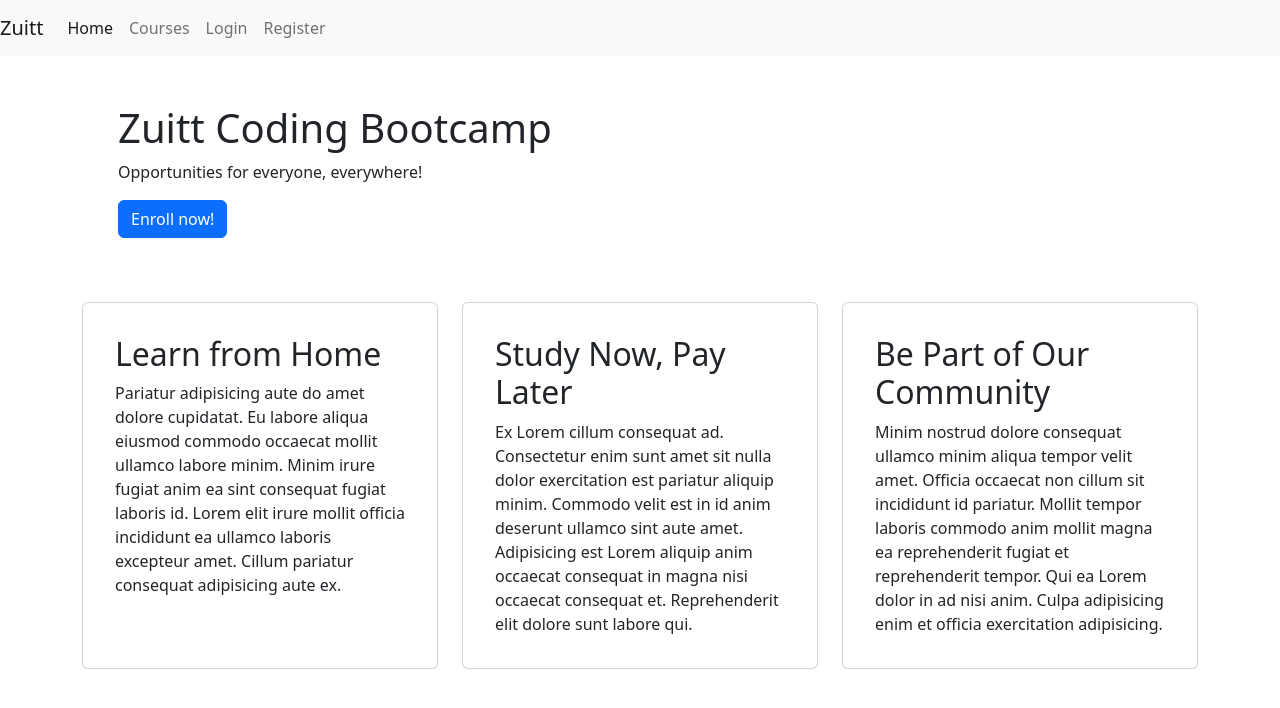
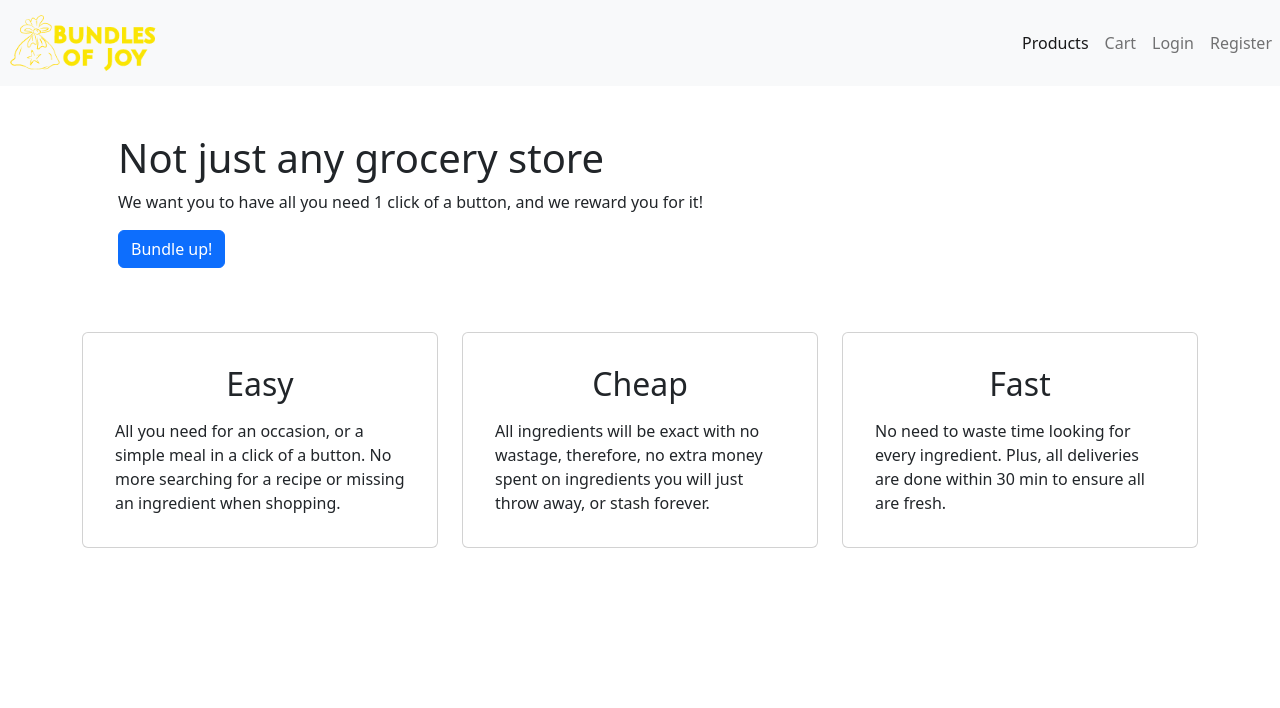
Before and after one commit to donavance08/FItStop-E-commerce, a React (Create React App) app: page / in a window 1280 px wide. Shown: the top 708 px of the page. Built offline with nearby package versions, Linux system fonts and the light colour scheme.

Commit message:
modified navbar and home page

```diff
--- a/src/components/AppNavbar.js
+++ b/src/components/AppNavbar.js
@@ -1,30 +1,34 @@
-import Navbar from 'react-bootstrap/Navbar'
-import Nav from 'react-bootstrap/Nav'
+import { Navbar, Nav, Container, NavDropdown } from 'react-bootstrap'
 import { Link, NavLink } from 'react-router-dom'
 import {useState, useEffect, useContext} from 'react'
 import UserContext from '../UserContext'
-
 
 export default function AppNavbar(){
 	const {user, setUser} = useContext(UserContext)
 
 	return (
-		<Navbar bg="light" expand="lg">
-			<Navbar.Brand as={Link} to="/">Zuitt</Navbar.Brand>
-			<Navbar.Toggle aria-controls="basic-navbar-nav" />
-			<Navbar.Collapse id="basic-navbar-nav">
-				<Nav className="ml-auto">
-					<Nav.Link as={NavLink} to="/">Home</Nav.Link>
-					<Nav.Link as={NavLink} to="/courses">Courses</Nav.Link>
+		<Navbar bg="light" expand="md" fluid > {/*className="fixed-top"*/}
+			<Navbar.Brand as={Link} to="/" className="ms-2">
+				<img
+					alt=""
+					src="/logos/main.png"
+					width="150"
+					height="60"
+				/>
+			</Navbar.Brand>
+			<Navbar.Toggle aria-controls="basic-navbar-nav" className="me-2"/>
+			<Navbar.Collapse id="basic-navbar-nav" className="d-flex justify-content-end ">
+				<Nav >
+					<Nav.Link as={NavLink} to="/">Products</Nav.Link>
+					<Nav.Link as={NavLink} to="/courses">Cart</Nav.Link>
 					{ (user.id)?
-						<Nav.Link as={NavLink} to="/logout">Logout</Nav.Link>
+						<Nav.Link as={NavLink} to="/logout">Profile</Nav.Link>
 						:
 						<>
 							<Nav.Link as={NavLink} to="/login">Login</Nav.Link>
 							<Nav.Link as={NavLink} to="/register">Register</Nav.Link>
 						</>
 					}
-
 				</Nav>
 			</Navbar.Collapse>
 		</Navbar>
--- a/src/components/Banner.js
+++ b/src/components/Banner.js
@@ -5,9 +5,9 @@ export default function Banner(){
 	return (
 		<Row>
 			<Col className="p-5">
-				<h1>Zuitt Coding Bootcamp</h1>
-				<p>Opportunities for everyone, everywhere!</p>
-				<Button as={NavLink} variant="primary" to="/courses">Enroll now!</Button>
+				<h1>Not just any grocery store</h1>
+				<p>We want you to have all you need 1 click of a button, and we reward you for it!</p>
+				<Button as={NavLink} variant="primary" to="/courses">Bundle up!</Button>
 			</Col>
 
 		</Row>
--- a/src/components/Highlights.js
+++ b/src/components/Highlights.js
@@ -6,11 +6,11 @@ export default function Highlights(){
 			<Col xs={12} md={4}>
 				<Card className="cardHighlight p-3">
 					<Card.Body>
-						<Card.Title>
-							<h2>Learn from Home</h2>
+						<Card.Title className="d-flex justify-content-center">
+							<h2>Easy</h2>
 						</Card.Title>
 						<Card.Text>
-							Pariatur adipisicing aute do amet dolore cupidatat. Eu labore aliqua eiusmod commodo occaecat mollit ullamco labore minim. Minim irure fugiat anim ea sint consequat fugiat laboris id. Lorem elit irure mollit officia incididunt ea ullamco laboris excepteur amet. Cillum pariatur consequat adipisicing aute ex.
+							All you need for an occasion, or a simple meal in a click of a button. No more searching for a recipe or missing an ingredient when shopping.
 						</Card.Text>
 					</Card.Body>
 				</Card>
@@ -18,11 +18,11 @@ export default function Highlights(){
 			<Col xs={12} md={4}>
 				<Card className="cardHighlight p-3">
 					<Card.Body>
-						<Card.Title>
-							<h2>Study Now, Pay Later</h2>
+						<Card.Title className="d-flex justify-content-center">
+							<h2>Cheap</h2>
 						</Card.Title>
 						<Card.Text>
-							Ex Lorem cillum consequat ad. Consectetur enim sunt amet sit nulla dolor exercitation est pariatur aliquip minim. Commodo velit est in id anim deserunt ullamco sint aute amet. Adipisicing est Lorem aliquip anim occaecat consequat in magna nisi occaecat consequat et. Reprehenderit elit dolore sunt labore qui.
+							All ingredients will be exact with no wastage, therefore, no extra money spent on ingredients you will just throw away, or stash forever.
 						</Card.Text>
 					</Card.Body>
 				</Card>
@@ -30,11 +30,11 @@ export default function Highlights(){
 			<Col xs={12} md={4}>
 				<Card className="cardHighlight p-3">
 					<Card.Body>
-						<Card.Title>
-							<h2>Be Part of Our Community</h2>
+						<Card.Title className="d-flex justify-content-center">
+							<h2>Fast</h2>
 						</Card.Title>
 						<Card.Text>
-							Minim nostrud dolore consequat ullamco minim aliqua tempor velit amet. Officia occaecat non cillum sit incididunt id pariatur. Mollit tempor laboris commodo anim mollit magna ea reprehenderit fugiat et reprehenderit tempor. Qui ea Lorem dolor in ad nisi anim. Culpa adipisicing enim et officia exercitation adipisicing.
+							No need to waste time looking for every ingredient. Plus, all deliveries are done within 30 min to ensure all are fresh.
 						</Card.Text>
 					</Card.Body>
 				</Card>
```
Also changed, not shown: public/logos/main.png (added).
